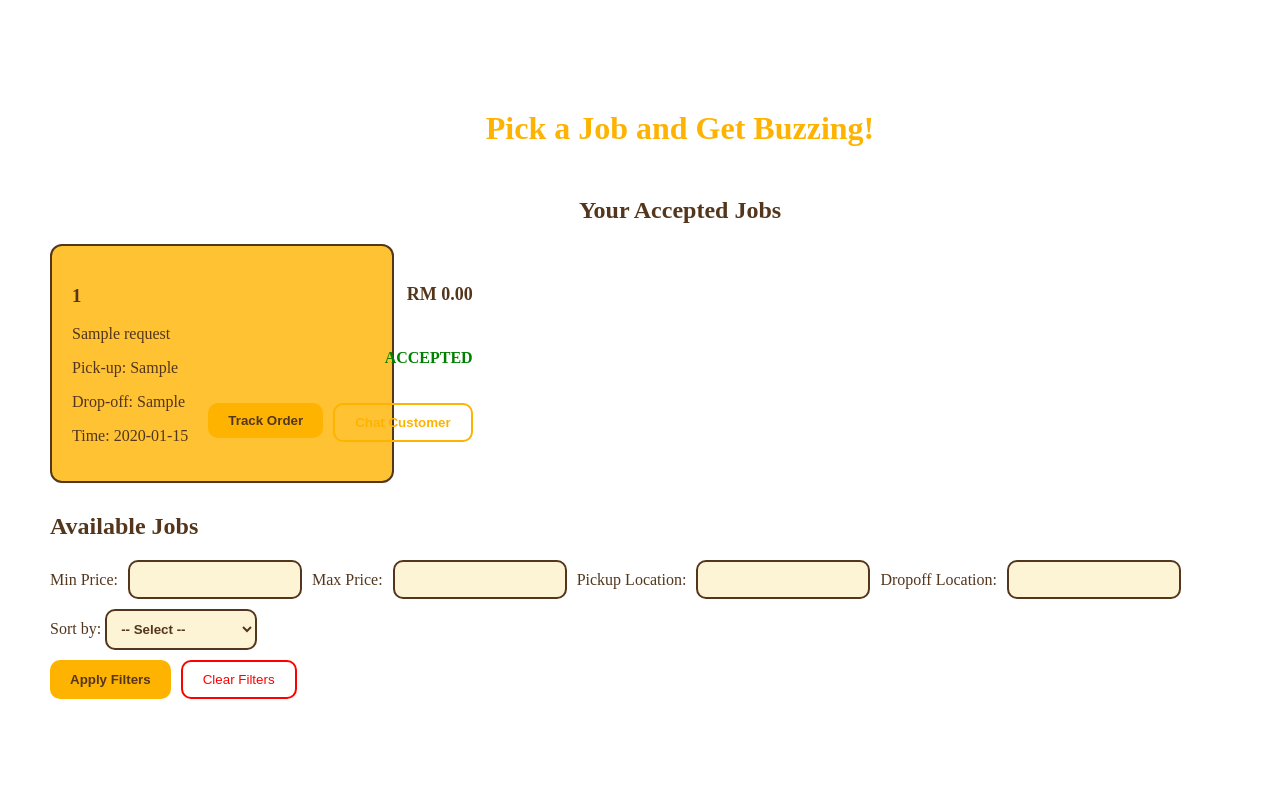
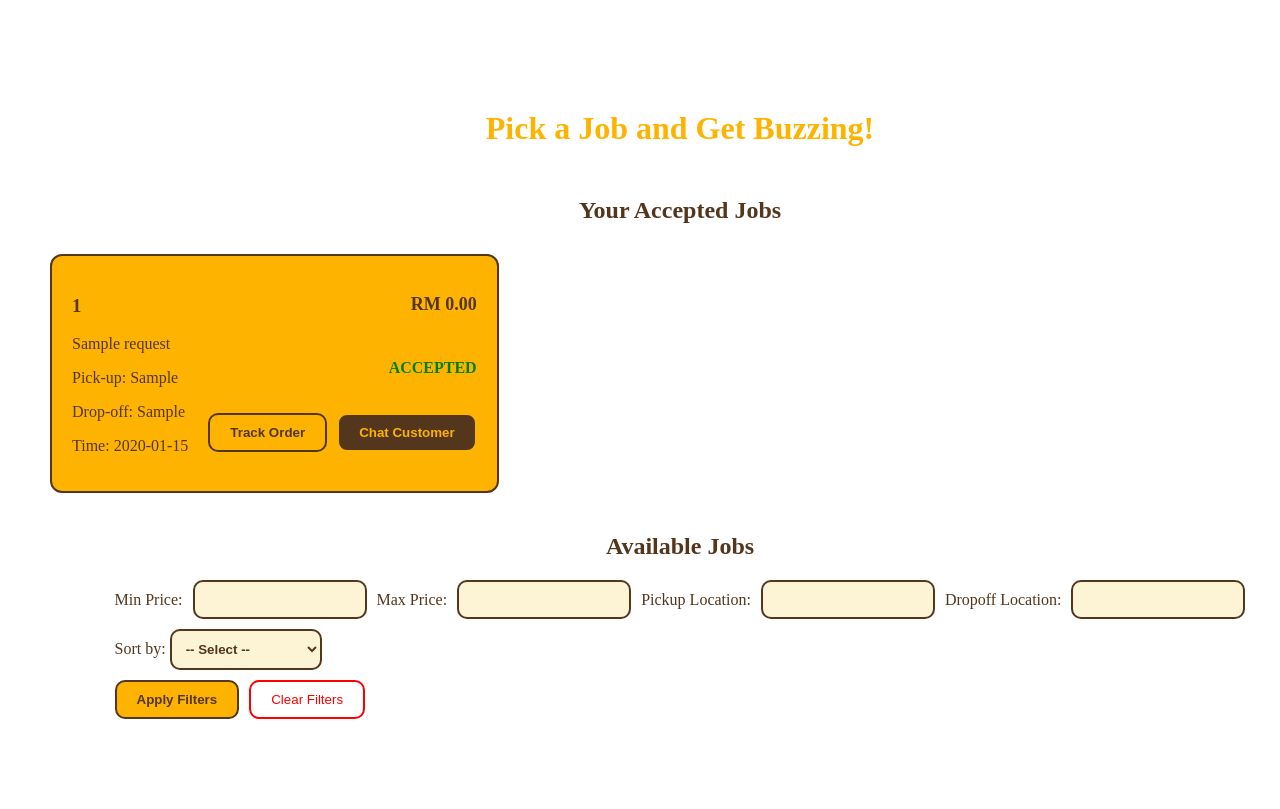
Before and after one commit to aleesssa/BeeBuzz, a Flask app: page /request/jobs in a window 1280 px wide; the page is wider, and only the part inside the window is pictured. Shown: the part 80-889 px from the top of that part. Before the commit the page ends 779 px from the top of that part, so only its background shows below. Run offline with Flask 3, Linux system fonts and the light colour scheme; a user stored in the database is signed in; tables that the repository leaves empty hold one stand-in row (values such as "Sample post").

Commit message:
fixed the overflow content

```diff
--- a/static/css/request.css
+++ b/static/css/request.css
@@ -25,7 +25,7 @@ h2{
 
 .submit_button{
     padding: 10px 20px;
-    border: none;
+    border: 2px solid #53361C;
     background-color: #FEB301;
     color:#53361C;
     border-radius: 10px;
@@ -67,6 +67,7 @@ h2{
     display: flex;
     flex-direction: column;
     align-items: flex-end;
+    justify-content: space-between;
     gap: 10px;
 }
 
@@ -144,12 +145,13 @@ h2{
 }
 
 .job_card2 {
-    width: 300px;
+    max-width: 500px;
     flex-shrink: 0;
+    align-items: flex-start;
     border: 2px solid #53361C;
     border-radius: 12px;
     padding: 20px;
-    background-color: rgba(254, 179, 1, 0.8);
+    background-color: #FEB301;
     display: flex;
     justify-content: space-between;
     gap: 20px;
@@ -171,6 +173,7 @@ h2{
     display: flex;
     flex-direction: row;
     gap: 20px;
+    padding: 10px 0;
     width: max-content;
 }
 
@@ -274,3 +277,13 @@ select:focus {
     border-radius: 8px;
     border: 2px solid #53361C;
 }
+
+.cbutton{
+    padding: 10px 20px;
+    background-color: #53361C;
+    border: 2px solid #FEB301;
+    border-radius: 10px;
+    color: #FEB301;
+    cursor: pointer;
+    font-weight: bolder;
+}
--- a/templates/job.html
+++ b/templates/job.html
@@ -32,11 +32,10 @@
                 </a>
 
                 <a href="{{ url_for('chat.chat', request_id=job.id) }}">
-                     <button class="vdetails_button">Chat Customer</button>
+                     <button class="cbutton">Chat Customer</button>
                 </a>
             </div>
         </div>
-    </div>
     </div>
     </a>
     {% endfor %}
```
